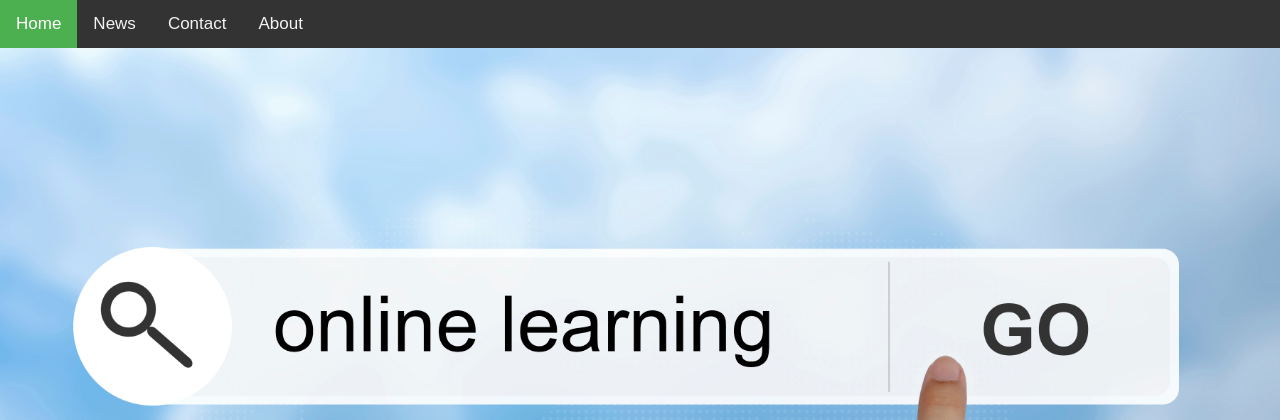
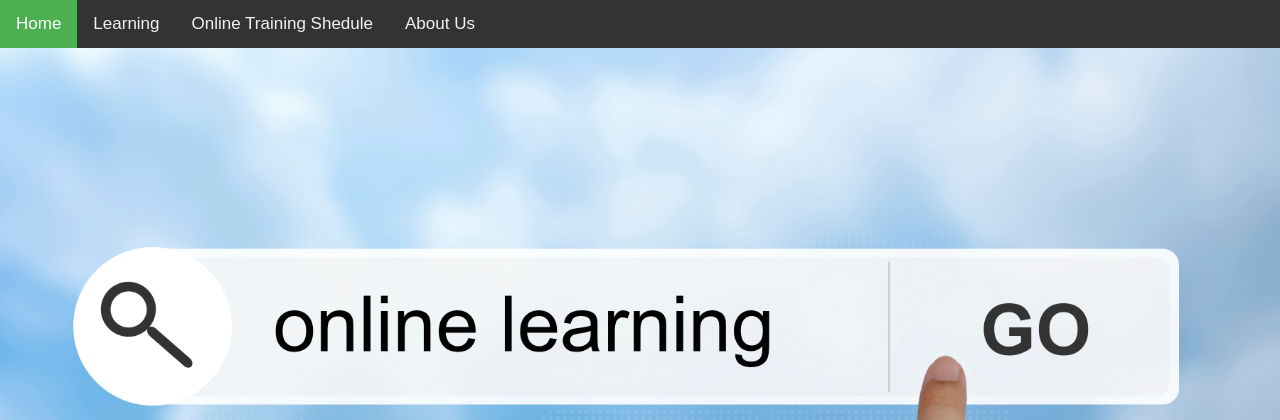
Before and after one commit to abhigun1234/testrepo, a Flask app: page / in a window 1280 px wide. Shown: the top 420 px of the page. Run offline with Flask 2, Linux system fonts and the light colour scheme.

```diff
--- a/templates/hello.html
+++ b/templates/hello.html
@@ -37,9 +37,9 @@ body {
 <body>
 <div class="topnav">
   <a class="active" href="#home">Home</a>
-  <a href="#news">News</a>
-  <a href="#contact">Contact</a>
-  <a href="#about">About</a>
+  <a href="#news">Learning</a>
+  <a href="#contact">Online Training Shedule</a>
+  <a href="#about">About Us</a>
 </div>
 
 <img src="/static/images/learning.jpg" alt="background" width="100%" height="auto">
```
